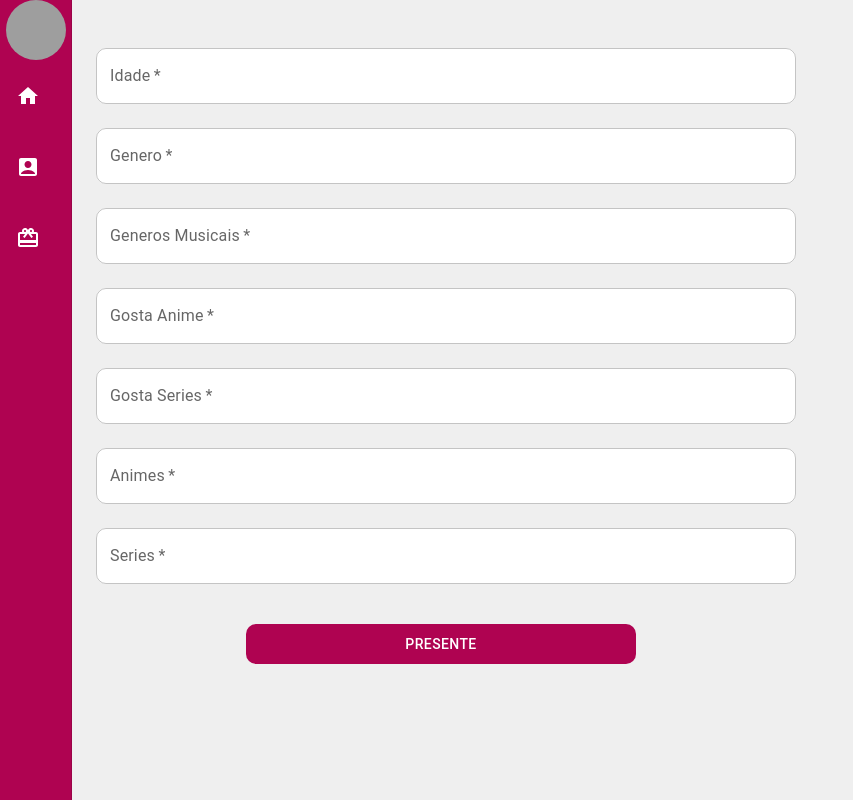
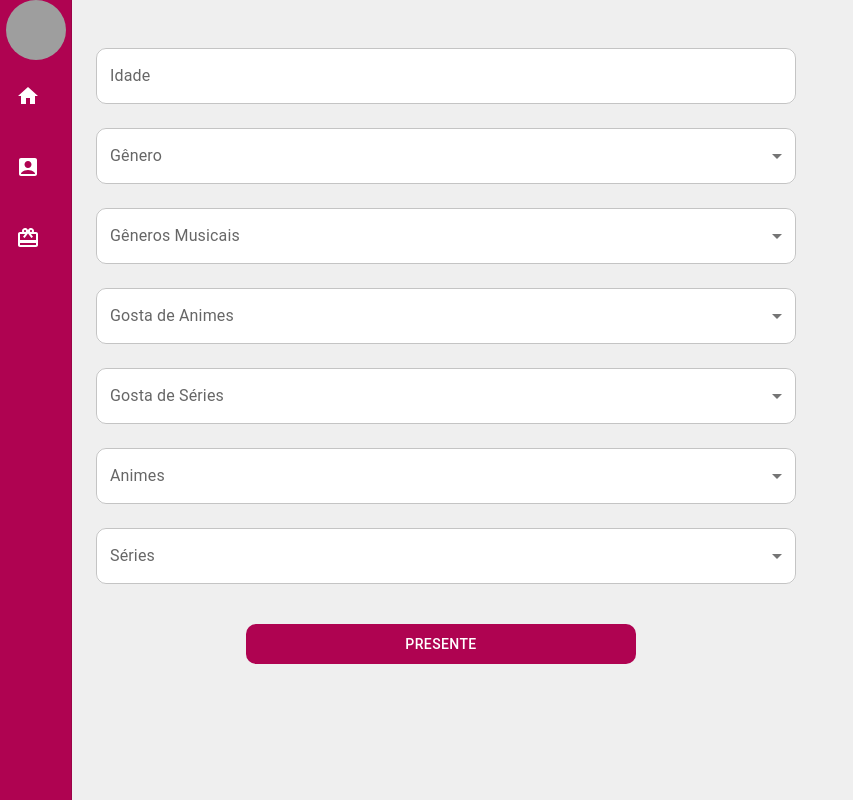
Before and after one commit to S204-Inatel-2022-1/emptycoffeecups_front-end, a React (Create React App) app: page /indication in a window 1280 px wide. Shown: the whole page, without its empty margins (0-853 px from the left). Built offline with nearby package versions, Linux system fonts and the light colour scheme; grey boxes are pictures that could not be loaded.

Commit message:
:recycle: refatorando page indication

```diff
--- a/src/pages/Gift/index.js
+++ b/src/pages/Gift/index.js
@@ -9,10 +9,11 @@ import Grid from '@mui/material/Grid';
 import Typography from '@mui/material/Typography';
 import Container from '@mui/material/Container';
 import ImageListItem from '@mui/material/ImageListItem';
+import YouTubeIcon from '@mui/icons-material/YouTube';
 
 import Sidebar from '../../components/Sidebar';
 
-export default function Usuario() {
+export default function Gift() {
   const styles = {
     boxPage: {
       width: '100%',
@@ -40,6 +41,10 @@ export default function Usuario() {
         backgroundColor: '#ff7fac',
         color: '#af0351',
       }
+    },
+    color: {
+      width: '60px',
+      height: '40px',
     },
   };
 
@@ -143,7 +148,7 @@ export default function Usuario() {
                     disableRipple sx={styles.boxButton}
                     onClick={(e)=> handleClickReview(gift)}
                   >
-                    Review
+                    <YouTubeIcon sx={styles.color} />
                   </Button>
                   </CardActions>
                 </Card>
--- a/src/pages/Indication/index.js
+++ b/src/pages/Indication/index.js
@@ -1,12 +1,136 @@
+import { useState } from 'react';
 import { useNavigate } from 'react-router-dom';
 import Box from '@mui/material/Box';
 import TextField from '@mui/material/TextField';
 import { Button } from '@mui/material';
+import MenuItem from '@mui/material/MenuItem';
+import { useTheme } from '@mui/material/styles';
+import OutlinedInput from '@mui/material/OutlinedInput';
+import FormControl from '@mui/material/FormControl';
+import Select from '@mui/material/Select';
+import Chip from '@mui/material/Chip';
+import InputLabel from '@mui/material/InputLabel';
 
 import Sidebar from '../../components/Sidebar';
 
-export default function Usuario() {
+const ITEM_HEIGHT = 48;
+const ITEM_PADDING_TOP = 8;
+const MenuProps = {
+  PaperProps: {
+    style: {
+      maxHeight: ITEM_HEIGHT * 4.5 + ITEM_PADDING_TOP,
+      width: 250,
+    },
+  },
+};
+
+const namesAnime = [
+  'Fullmetal Alchemist: Brotherhood',
+  'Kakegurui',
+  "JoJo's Bizarre Adventure",
+  'Tokyo Revengers',
+  'Record of Ragnarok',
+  'Bleach',
+  'Death Note',
+  'One-Punch Man',
+  'Shingeki no Kyojin',
+  'Kimetsu no Yaiba',
+];
+
+const namesSerie = [
+  'Game of Thrones',
+  'This Is Us',
+  "Modern Family",
+  'Stranger Things',
+  'The Walking Dead',
+  'Orange Is the New Black',
+  'CSI',
+  'Lost',
+  'La Casa de Papel',
+  'Lupin',
+];
+
+const namesMusical = [
+  'Axé',
+  'Blues',
+  "Country",
+  'Eletrônica',
+  'Forró',
+  'Funk',
+  'Gospel',
+  'Hip Hop',
+  'MPB',
+  'Rock',
+  'Samba',
+  'Sertanejo',
+];
+
+function getStyles(name, names, theme) {
+  return {
+    fontWeight:
+      names.indexOf(name) === -1
+        ? theme.typography.fontWeightRegular
+        : theme.typography.fontWeightMedium,
+  };
+}
+
+export default function Indication() {
+
+  const [idade, setIdade] = useState('');
+  const [genero, setGenero] = useState('');
+  const [generoMusical, setGeneroMusical] = useState([]);
+  const [gostaAnime, setGostaAnime] = useState('');
+  const [gostaSerie, setGostaSerie] = useState('');
+  const [anime, setAnime] = useState([]);
+  const [serie, setSerie] = useState([]);
+
   const navigate = useNavigate();
+
+  const handleClickGift = async () => {
+    // const data = {
+    //   idade: idade,
+    //   genero: genero,
+    //   generoMusical: generoMusical,
+    //   gostaAnime: gostaAnime,
+    //   gostaSerie: gostaSerie,
+    //   anime: anime,
+    //   serie: serie,
+    // };
+
+    //const gifts = await getGift(data)
+    navigate(`/gift`);
+  };
+
+  const theme = useTheme();
+  const handleChangeAnime = (event) => {
+    const {
+      target: { value },
+    } = event;
+    setAnime(
+      // On autofill we get a stringified value.
+      typeof value === 'string' ? value.split(',') : value,
+    );
+  };
+
+  const handleChangeSerie = (event) => {
+    const {
+      target: { value },
+    } = event;
+    setSerie(
+      // On autofill we get a stringified value.
+      typeof value === 'string' ? value.split(',') : value,
+    );
+  };
+
+  const handleChangeGeneroMusical = (event) => {
+    const {
+      target: { value },
+    } = event;
+    setGeneroMusical(
+      // On autofill we get a stringified value.
+      typeof value === 'string' ? value.split(',') : value,
+    );
+  };
 
   const styles = {
     txtField: {
@@ -74,92 +198,184 @@ export default function Usuario() {
     },
   };
 
-  const handleClickGift = (e) => {
-    navigate(`/gift`);
-  };
-
   return (
     <Box sx={styles.boxPage}>
       <Sidebar />
       <Box sx={styles.container}>
         <Box sx={styles.box}>
           <TextField
-              required
+              id={Math.random().toString()}
+              type="number"
               fullWidth
               variant="outlined"
               label="Idade"
-              disableRipple
               sx={styles.txtField}
+              value={idade}
+              onChange={(e) => setIdade(e.target.value)}
           />
         </Box>
         <Box sx={styles.box}>
           <TextField
-              required
+              id={Math.random().toString()}
               fullWidth
               variant="outlined"
-              label="Genero"
-              disableRipple
+              label="Gênero"
+              select
               sx={styles.txtField}
-          />
+              value={genero}
+              onChange={(e) => setGenero(e.target.value)}
+              >
+              <MenuItem value="">{"None"}</MenuItem>
+              <MenuItem value="feminino">{"Feminino"}</MenuItem>
+              <MenuItem value="masculino">{"Masculino"}</MenuItem>
+            </TextField>
+        </Box>
+        <Box sx={styles.box}>
+          <FormControl sx={styles.txtField}>
+            <InputLabel id="demo-multiple-generosmusicais-label">Gêneros Musicais</InputLabel>
+              <Select
+                labelId="demo-multiple-generosmusicais-label"
+                id="demo-multiple-generosmusicais"
+                multiple
+                value={generoMusical}
+                onChange={handleChangeGeneroMusical}
+                input={<OutlinedInput id="select-multiple-generosmusicais" label="Gêneros Musicais" />}
+                renderValue={(selected) => (
+                  <Box sx={{ display: 'flex', flexWrap: 'wrap', gap: 0.5 }}>
+                    {selected.map((value) => (
+                      <Chip key={value} label={value} />
+                    ))}
+                  </Box>
+                )}
+                MenuProps={MenuProps}
+              >
+                {namesMusical.map((name) => (
+                  <MenuItem
+                    key={name}
+                    value={name}
+                    style={getStyles(name, generoMusical, theme)}
+                  >
+                    {name}
+                  </MenuItem>
+                ))}
+              </Select>
+          </FormControl>
         </Box>
         <Box sx={styles.box}>
           <TextField
-              required
+              id={Math.random().toString()}
               fullWidth
               variant="outlined"
-              label="Generos Musicais"
-              disableRipple
+              label="Gosta de Animes"
+              select
               sx={styles.txtField}
-          />
+              value={gostaAnime}
+              onChange={(e) => setGostaAnime(e.target.value)}
+          >
+            <MenuItem value="">{"None"}</MenuItem>
+            <MenuItem value={true}>{"Sim"}</MenuItem>
+            <MenuItem value={false}>{"Não"}</MenuItem>
+          </TextField>
         </Box>
         <Box sx={styles.box}>
           <TextField
-              required
+              id={Math.random().toString()}
               fullWidth
               variant="outlined"
-              label="Gosta Anime"
-              disableRipple
+              label="Gosta de Séries"
               sx={styles.txtField}
-          />
+              value={gostaSerie}
+              select
+              onChange={(e) => setGostaSerie(e.target.value)}
+          >
+            <MenuItem value="">{"None"}</MenuItem>
+            <MenuItem value={true}>{"Sim"}</MenuItem>
+            <MenuItem value={false}>{"Não"}</MenuItem>
+          </TextField>
         </Box>
         <Box sx={styles.box}>
-          <TextField
-              required
-              fullWidth
-              variant="outlined"
-              label="Gosta Series"
-              disableRipple
-              sx={styles.txtField}
-          />
+          <FormControl sx={styles.txtField}>
+            <InputLabel id="demo-multiple-anime-label">Animes</InputLabel>
+              <Select
+                labelId="demo-multiple-anime-label"
+                id="demo-multiple-anime"
+                multiple
+                value={anime}
+                onChange={handleChangeAnime}
+                input={<OutlinedInput id="select-multiple-anime" label="Animes" />}
+                renderValue={(selected) => (
+                  <Box sx={{ display: 'flex', flexWrap: 'wrap', gap: 0.5 }}>
+                    {selected.map((value) => (
+                      <Chip key={value} label={value} />
+                    ))}
+                  </Box>
+                )}
+                MenuProps={MenuProps}
+              >
+                {namesAnime.map((name) => (
+                  <MenuItem
+                    key={name}
+                    value={name}
+                    style={getStyles(name, anime, theme)}
+                  >
+                    {name}
+                  </MenuItem>
+                ))}
+              </Select>
+          </FormControl>
         </Box>
         <Box sx={styles.box}>
-          <TextField
-              required
-              fullWidth
-              variant="outlined"
-              label="Animes"
-              disableRipple
-              sx={styles.txtField}
-          />
+          <FormControl sx={styles.txtField}>
+            <InputLabel id="demo-multiple-series-label">Séries</InputLabel>
+              <Select
+                labelId="demo-multiple-serie-label"
+                id="demo-multiple-series"
+                multiple
+                value={serie}
+                onChange={handleChangeSerie}
+                input={<OutlinedInput id="select-multiple-series" label="Séries" />}
+                renderValue={(selected) => (
+                  <Box sx={{ display: 'flex', flexWrap: 'wrap', gap: 0.5 }}>
+                    {selected.map((value) => (
+                      <Chip key={value} label={value} />
+                    ))}
                   </Box>
-        <Box sx={styles.box}>
-          <TextField
-              required
-              fullWidth
-              variant="outlined"
-              label="Series"
-              disableRipple
-              sx={styles.txtField}
-          />
+                )}
+                MenuProps={MenuProps}
+              >
+                {namesSerie.map((name) => (
+                  <MenuItem
+                    key={name}
+                    value={name}
+                    style={getStyles(name, serie, theme)}
+                  >
+                    {name}
+                  </MenuItem>
+                ))}
+              </Select>
+          </FormControl>
         </Box>
+        {((idade !== "" || genero !== "" || generoMusical !== "" || gostaAnime !== "" || gostaSerie !== "" || serie !== "") && (idade === "" || idade > 0))
+          ? (
             <Box>
               <Button
-            disableRipple sx={styles.boxButton}
+                sx={styles.boxButton}
                 onClick={(e)=> handleClickGift(e)}
               >
                 Presente
               </Button>
             </Box>
+          )
+          : (
+            <Box>
+              <Button
+                disabled
+                sx={styles.boxButton}
+              >
+                Presente
+              </Button>
+            </Box>
+          )}
       </Box>
     </Box >
   )
--- a/src/pages/Login/index.js
+++ b/src/pages/Login/index.js
@@ -159,6 +159,7 @@ export default function Login() {
                         label="Senha"
                         disableRipple
                         sx={styles.txtField}
+                        type = "password"
                     />
                     <FormControlLabel
                         control={<Checkbox value="remember" sx={styles.checkbox} disableRipple />}
```
Lines whose indentation alone changed are shown as unchanged.
